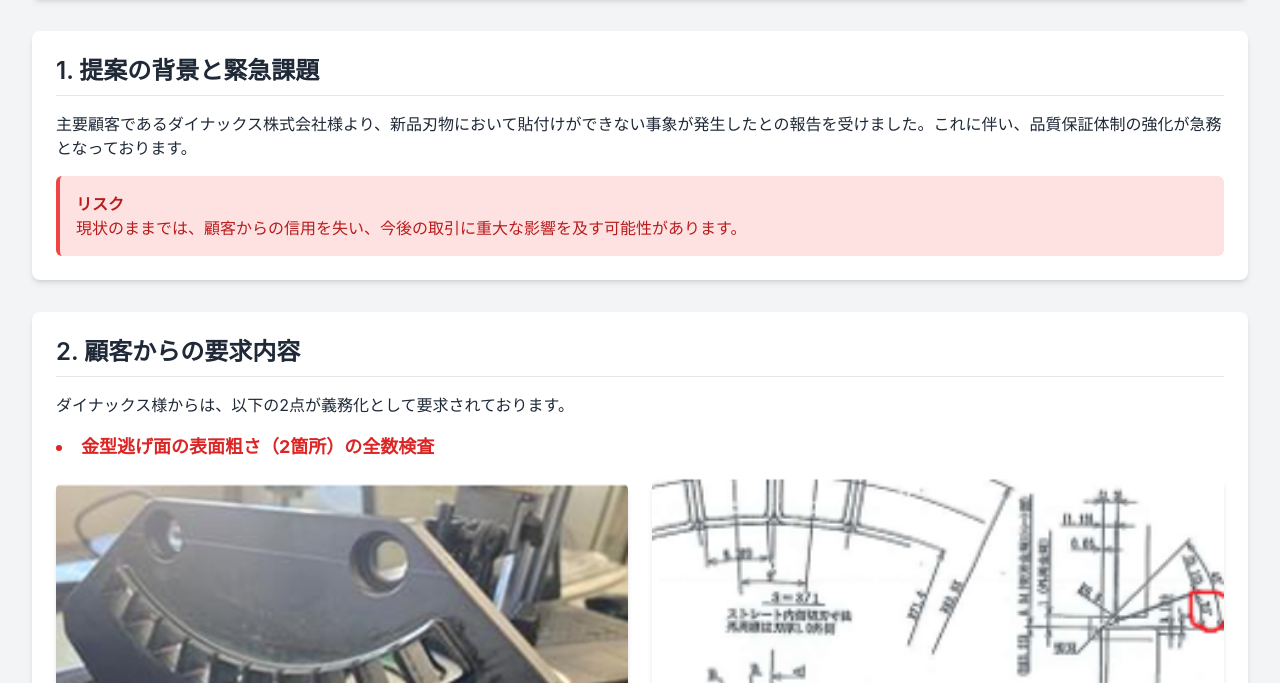
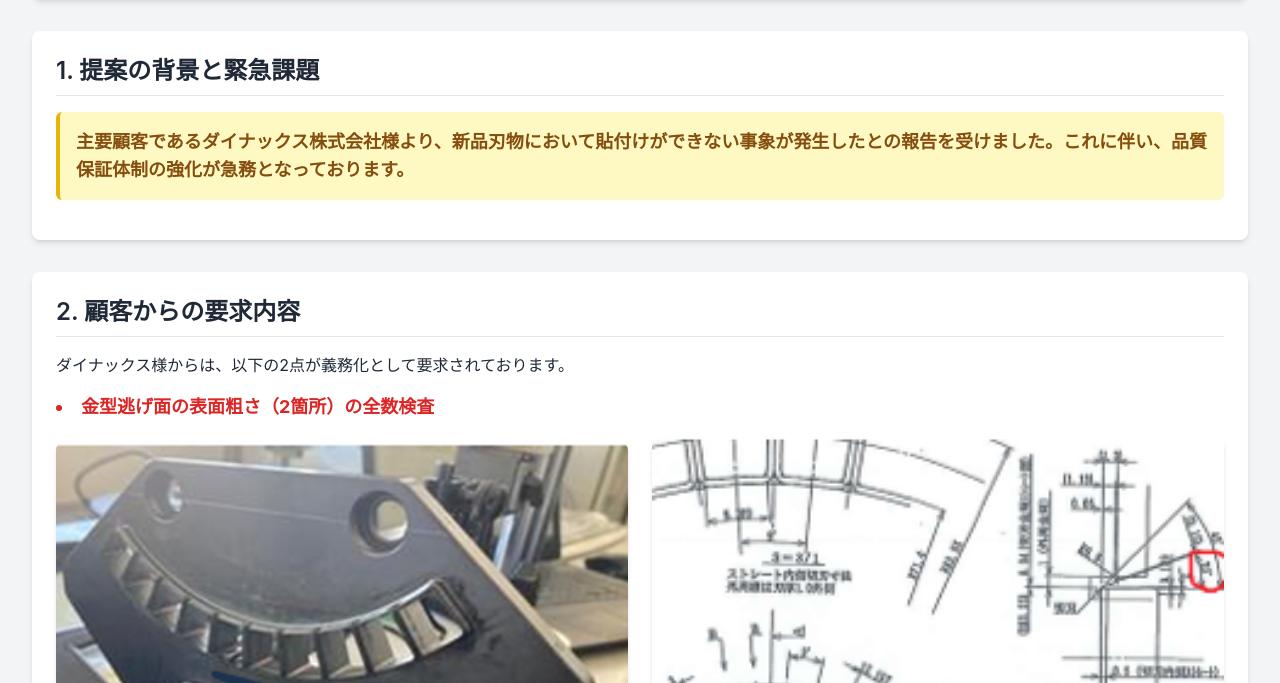
Before and after one commit to gre119/sokutei_all, a plain HTML site: page index.html in a window 1280 px wide. Shown: the part 117-800 px from the top of the page. Drawn offline with nearby package versions, Linux system fonts and the light colour scheme.

Commit message:
Add files via upload

```diff
--- a/index.html
+++ b/index.html
@@ -21,10 +21,8 @@
             <!-- 提案の背景 -->
             <section class="bg-white shadow-md rounded-lg p-6">
                 <h2 class="text-2xl font-semibold border-b pb-2 mb-4">1. 提案の背景と緊急課題</h2>
-                <p class="mb-4">主要顧客であるダイナックス株式会社様より、新品刃物において貼付けができない事象が発生したとの報告を受けました。これに伴い、品質保証体制の強化が急務となっております。</p>
-                <div class="bg-red-100 border-l-4 border-red-500 text-red-700 p-4 rounded-md" role="alert">
-                    <p class="font-bold">リスク</p>
-                    <p>現状のままでは、顧客からの信用を失い、今後の取引に重大な影響を及す可能性があります。</p>
+                <div class="bg-yellow-100 border-l-4 border-yellow-500 text-yellow-800 p-4 rounded-md my-4">
+                    <p class="text-lg font-bold">主要顧客であるダイナックス株式会社様より、新品刃物において貼付けができない事象が発生したとの報告を受けました。これに伴い、品質保証体制の強化が急務となっております。</p>
                 </div>
             </section>
 
```
